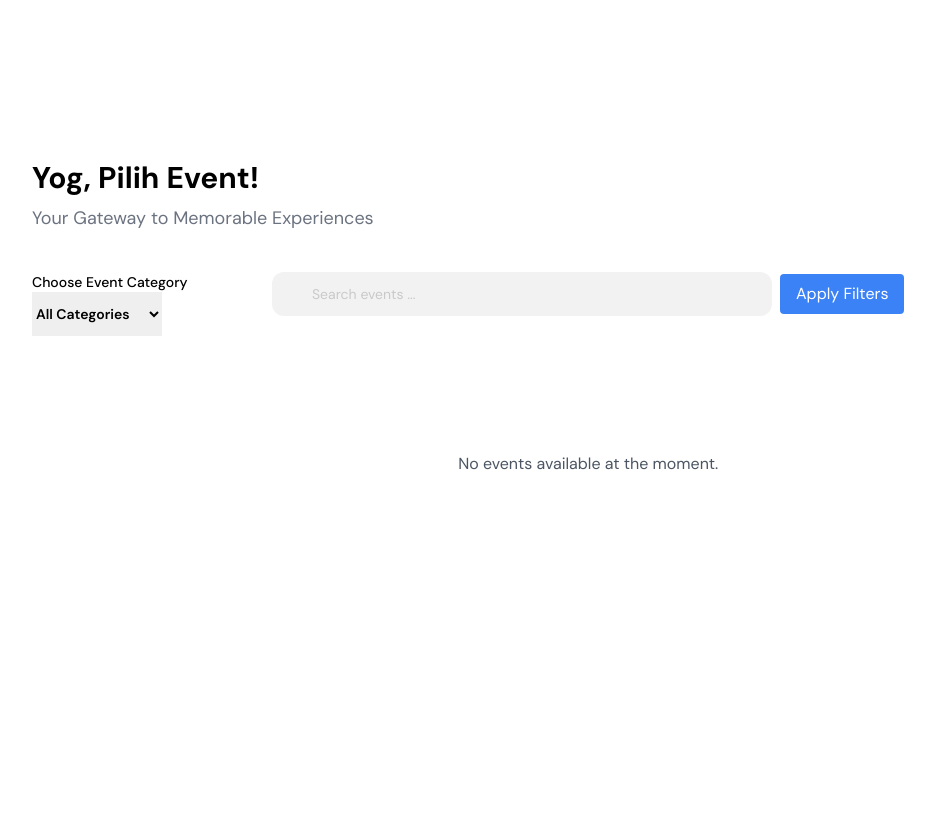
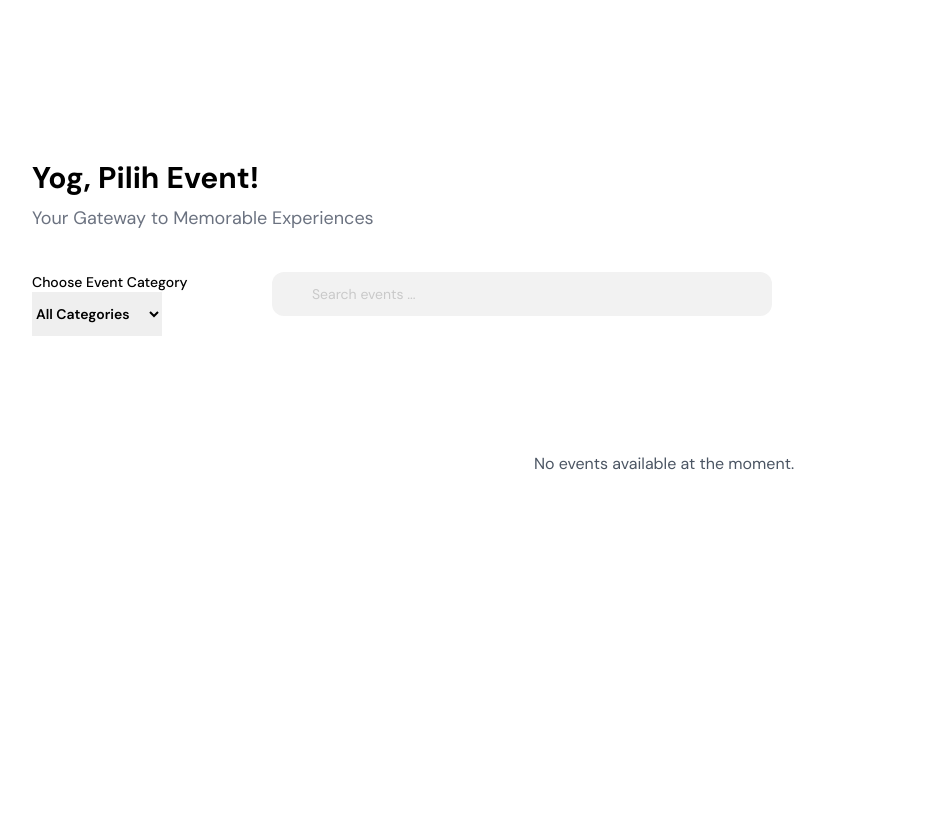
Before and after one commit to F6PBP/eventyog, a Django app: template modules/yogevent/templates/yogevent.html in a window 1280 px wide. Shown: the whole page, without its empty margins (96-1031 px from the left). Before the commit the page ends 470 px from the top, so only its background shows below. Run offline with Django 5.2, Linux system fonts and the light colour scheme; the template is opened without the code that fills it, so the values that code supplies are empty; some libraries are stand-ins or nearby versions.

Commit message:
fix: models and registered event

```diff
--- a/modules/main/models.py
+++ b/modules/main/models.py
@@ -15,7 +15,7 @@
     profile_picture = CloudinaryField('image', null=True, default=None, blank=True)
     categories = models.CharField(max_length=200, null=True, blank=True)
 
-    registeredEvent = models.ManyToManyField('Event', blank=True)
+    registeredEvent = models.ManyToManyField('TicketPrice', blank=True)
     boughtMerch = models.ManyToManyField('Merchandise', blank=True)
     friends = models.ManyToManyField('UserProfile', blank=True)
 
--- a/modules/yogevent/templates/yogevent.html
+++ b/modules/yogevent/templates/yogevent.html
@@ -1,54 +1,50 @@
 {% extends "base.html" %}
 {% block content %}
-    <div class="p-8 mt-32 h-full px-10 md:20 lg:px-32 my-48 space-y-10">
+    <div class="p-4 md:p-8 mt-16 md:mt-32 h-full px-4 md:px-10 lg:px-32 my-24 md:my-48 space-y-6 md:space-y-10">
         <!-- Main Heading -->
         <div>
-            <h1 class="font-bold text-3xl mb-2">Yog, Pilih Event!</h1>
-            <h3 class="text-gray-500 text-lg">Your Gateway to Memorable Experiences</h3>
+            <h1 class="font-bold text-2xl md:text-3xl mb-2">Yog, Pilih Event!</h1>
+            <h3 class="text-gray-500 text-md md:text-lg">Your Gateway to Memorable Experiences</h3>
         </div>
 
-        <div class="flex gap-10">
-            <div class="min-w-[200px]">
+        <div class="flex flex-col md:flex-row gap-6 md:gap-10">
+            <div class="min-w-full md:min-w-[200px]">
                 <h3 class="font-medium text-sm">Choose Event Category</h3>
-                <select name="category" id="category-select" class="py-3 px-4 pl-0 border-none focus:outline-none focus:bg-transparent focus:border-transparent rounded-none font-semibold text-sm">
+                <select name="category" id="category-select" class="py-2 md:py-3 px-3 md:px-4 pl-0 md:pl-0 border-none focus:outline-none focus:bg-transparent focus:border-transparent rounded-none font-semibold text-sm w-full md:w-auto">
                     <option value="">All Categories</option>
                     {% for category in categories %}
                         <option value="{{ category.code }}" {% if request.GET.category == category.code %}selected{% endif %}>{{ category.name }}</option>
                     {% endfor %}
                 </select>
             </div>
-            <div class="space-y-5">
+            <div class="space-y-4 md:space-y-5 w-full">
                 <!-- Event Grid Section -->
                 <div class="flex items-center gap-2">
-                    {% include "ds/input.html" with name="q" placeholder="Search events ..." value=request.GET.q class="w-[500px]" id="search-bar" %}
-                    <button id="filter-button" class="py-2 px-4 bg-blue-500 text-white rounded">Apply Filters</button>
+                    {% include "ds/input.html" with name="q" placeholder="Search events ..." value=request.GET.q class="w-full md:w-[500px]" id="search-bar" %}
                 </div>
-                {% if not events %}
-                    <div class="flex items-center justify-center w-full h-64">
+                <div id="no-events-message" class="hidden flex items-center justify-center w-full h-64">
                     <p class="text-center text-gray-600">No events available at the moment.</p>
                 </div>
-                {% else %}
                 <div id="event-grid" class="grid grid-cols-1 sm:grid-cols-2 lg:grid-cols-4 gap-6 justify-center mx-auto">
                     {% comment %} {% for event in events %}
                         {% include 'event_card.html' with event=event %}
                     {% endfor %} {% endcomment %}
                 </div>
-                {% endif %}
 
                 <!-- Admin Controls -->
                 {% if is_admin %}
-                    {% include "ds/button.html" with icon="fa fa-plus" text="Create Event" class="w-fit h-fit fixed right-10 bottom-10 z-50" id="openModalButton" specify="open-modal-1" %}
+                    {% include "ds/button.html" with icon="fa fa-plus" text="Create Event" class="w-fit h-fit fixed right-4 md:right-10 bottom-4 md:bottom-10 z-50" id="openModalButton" specify="open-modal-1" %}
                     {% include "create_event.html" with modal_id="open-modal-1" modal_title="+ Create Event" modal_label="modal-label" onsubmit="submitCreateEventForm" %}
                 {% endif %}
             </div>
         </div>
     </div>
     <script>
-        document.getElementById('filter-button').addEventListener('click', function() {
+        document.getElementById('category-select').addEventListener('change', function() {
             updateFilters();
         });
 
-        document.getElementById('category-select').addEventListener('change', function() {
+        document.getElementById('search-bar').addEventListener('input', function() {
             updateFilters();
         });
 
@@ -60,6 +56,7 @@
 
         async function fetchEventData(category_query = '', search_query = '') {
             const eventGrid = document.getElementById('event-grid');
+            const noEventsMessage = document.getElementById('no-events-message');
             eventGrid.innerHTML = ''; // Clear the grid before adding new events
 
             let url = `/yogevent/get-event?category=${category_query}`;
@@ -70,6 +67,10 @@
             const response = await fetch(url);
             if (response.ok) {
                 const data = await response.json();
+                if (data.events.length === 0) {
+                    noEventsMessage.classList.remove('hidden');
+                } else {
+                    noEventsMessage.classList.add('hidden');
                     data.events.forEach(event => {
                         const eventCard = `
                             <a href="/yogevent/detail-event/${event.uuid}">
@@ -95,6 +96,7 @@
                         `;
                         eventGrid.insertAdjacentHTML('beforeend', eventCard);
                     });
+                }
             } else {
                 console.error('Failed to fetch event data');
             }
```
Also changed, not shown: modules/main/management/commands/setup.py (+6 -2 lines), modules/registered_event/templates/registered_event.html (+9 -10 lines), modules/registered_event/views.py (+8 -0 lines), modules/main/migrations/0001_initial.py. Lines whose indentation alone changed are shown as unchanged.
